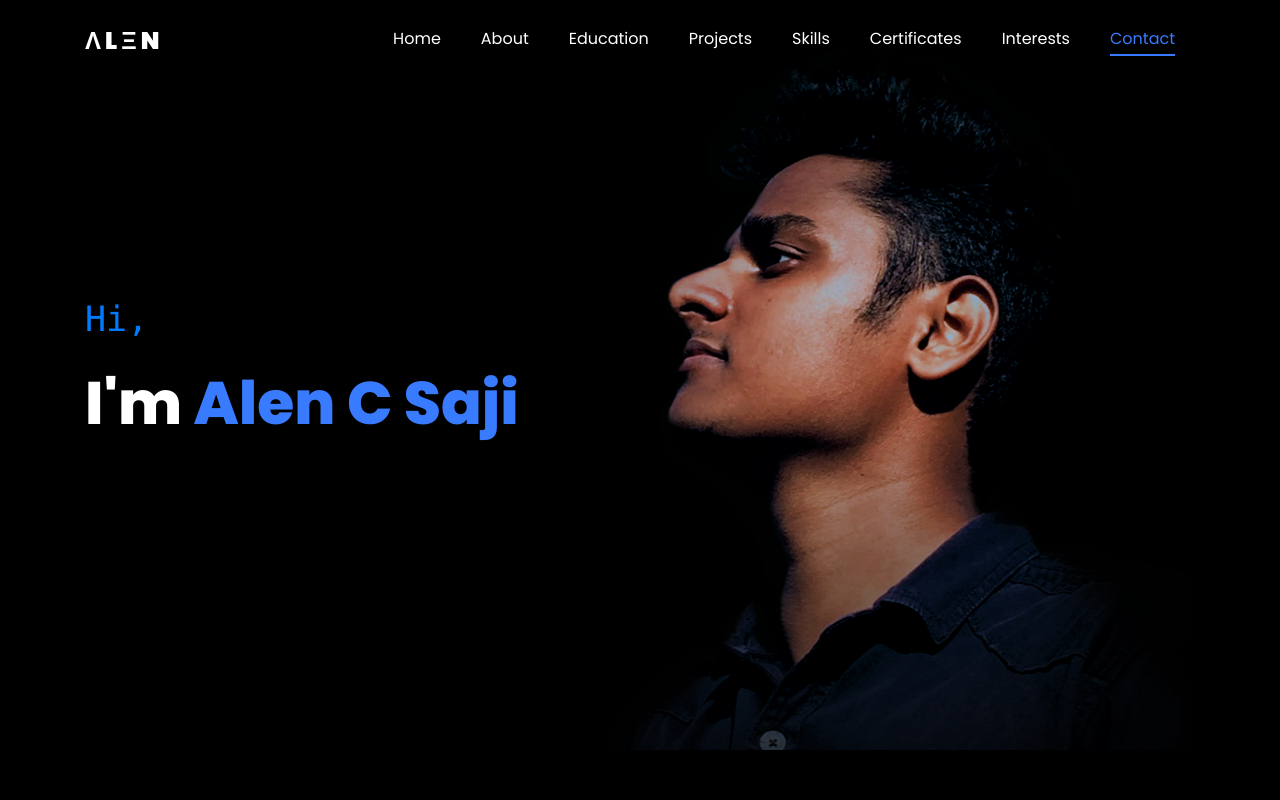
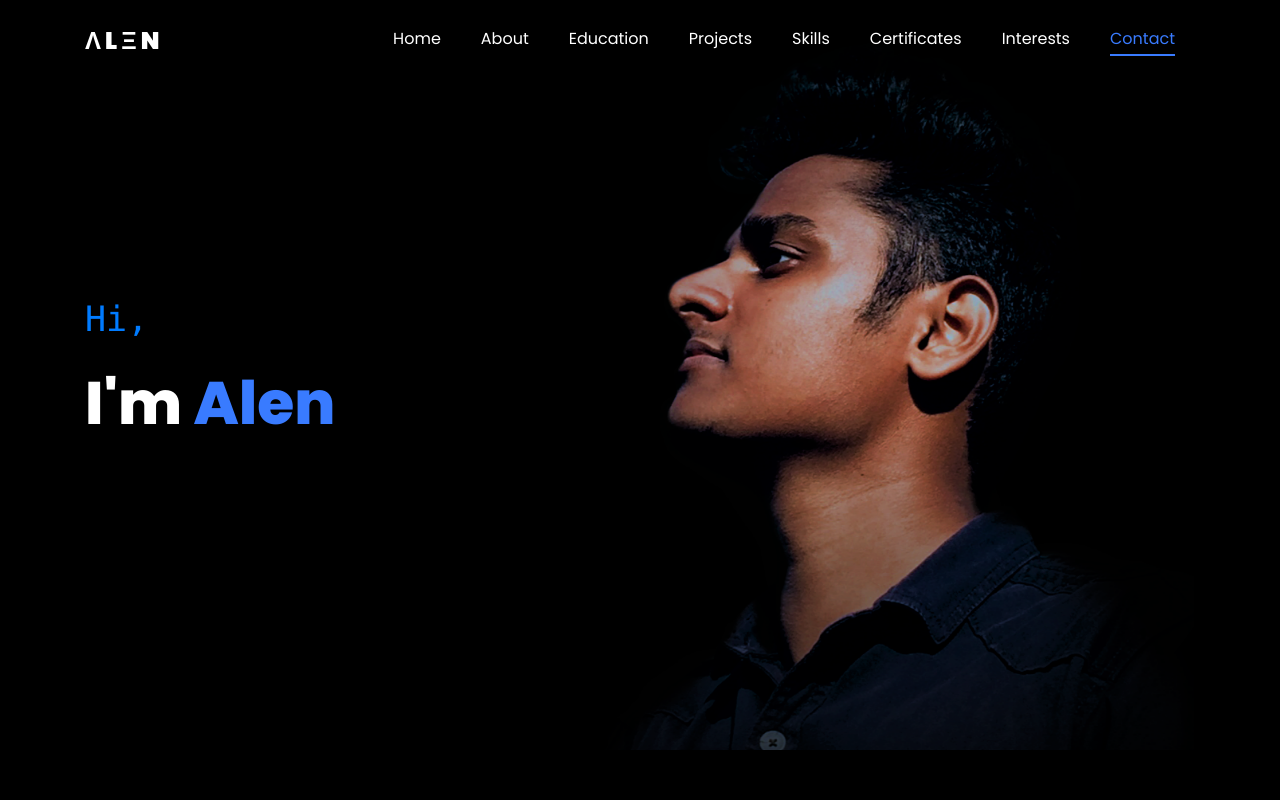
Before and after one commit to AlenCSaji/alencsaji.github.io, a plain HTML site: page index.html in a window 1280 px wide. Shown: the top 800 px of the page. Drawn offline with Linux system fonts and the light colour scheme.

Commit message:
Update index.html

```diff
--- a/index.html
+++ b/index.html
@@ -59,7 +59,7 @@
 		          <div class="one-forth d-flex  align-items-center ftco-animate" data-scrollax=" properties: { translateY: '70%' }">
 		          	<div class="text">
 		          		<span style="color:#007bff; font-size: 35px; font-family: SFMono-Regular, Menlo, Monaco, Consolas, Liberation Mono, Courier New, monospace !important;">Hi,</span>
-			            <h1 class="mb-4 mt-3">I'm <span>Alen C Saji</span></h1>
+			            <h1 class="mb-4 mt-3">I'm <span>Alen</span></h1>
 			            <h2 class="mb-4"></h2>
 		            </div>
 		          </div>
```
